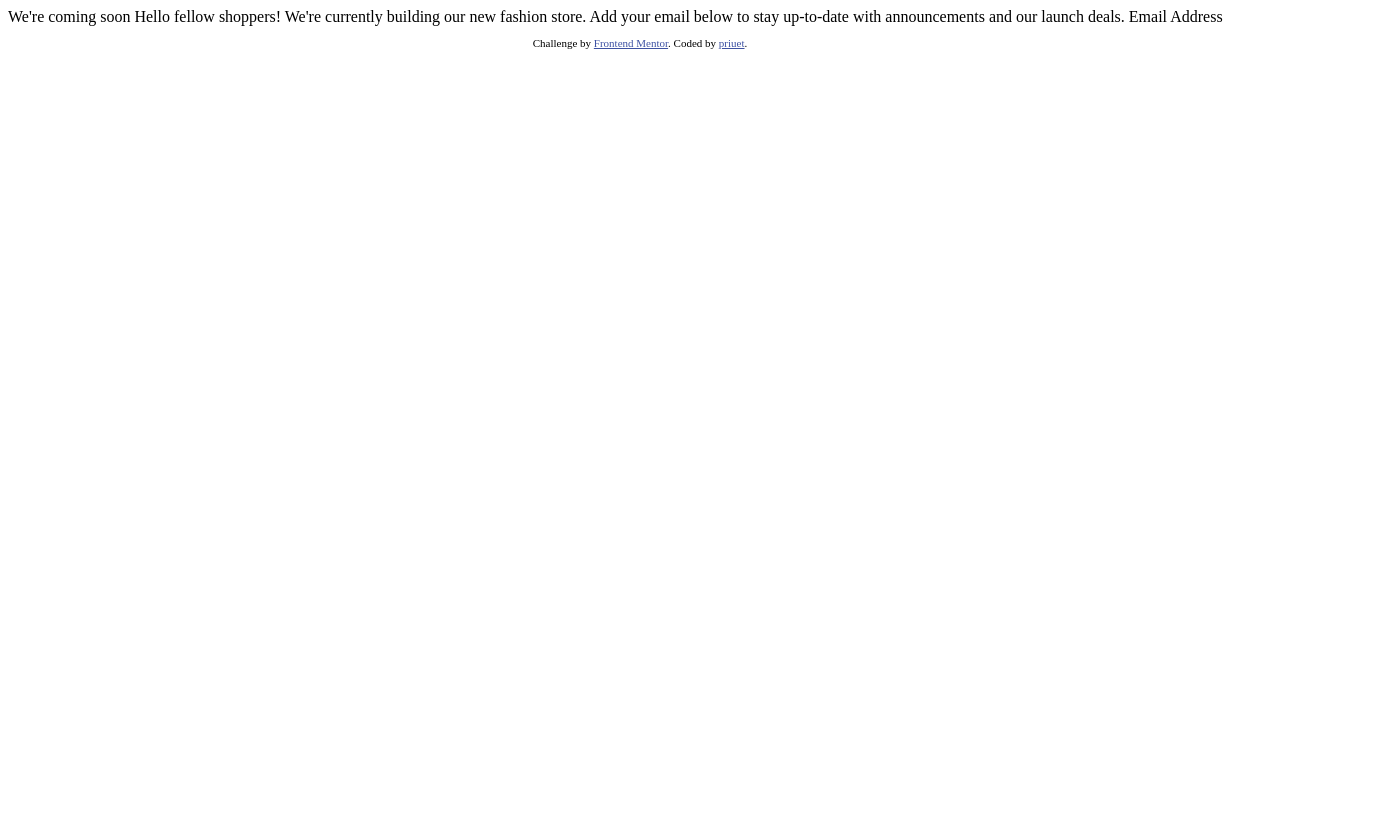
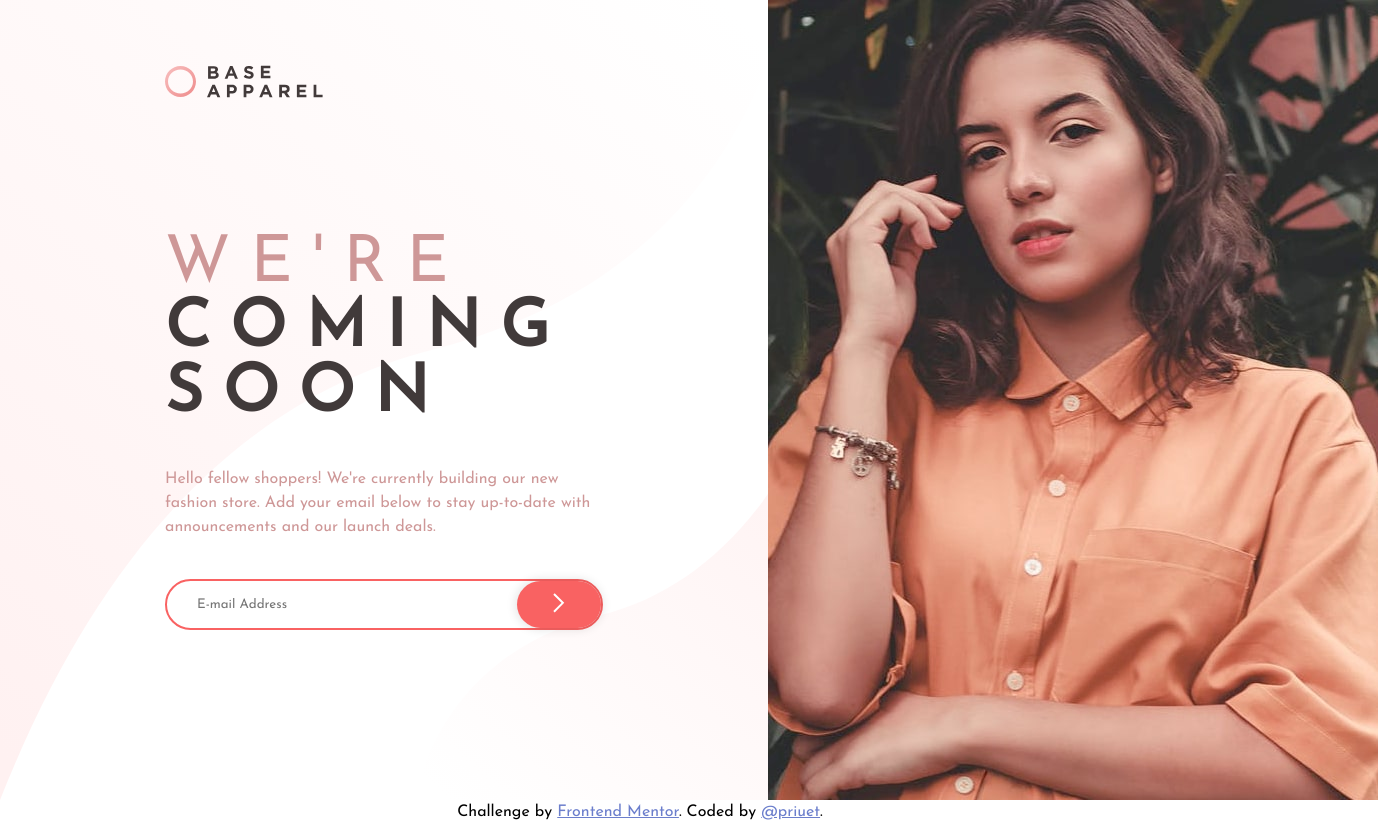
Before and after one commit to priuet/base-apparel-coming-soon-page, a plain HTML site: page index.html in a window 1280 px wide. Shown: the whole page, 1378 px wide, since content can reach past the window. Drawn offline with Linux system fonts and the light colour scheme.

Commit message:
feat: add styles for email input form

```diff
--- a/index.html
+++ b/index.html
@@ -3,31 +3,47 @@
 <head>
   <meta charset="UTF-8">
   <meta name="viewport" content="width=device-width, initial-scale=1.0"> <!-- displays site properly based on user's device -->
-
+   <link rel="stylesheet" href="style.css">
   <link rel="icon" type="image/png" sizes="32x32" href="./images/favicon-32x32.png">
-
+  <link href="https://fonts.googleapis.com/css?family=Josefin+Sans&display=swap" rel="stylesheet">
   <title>Frontend Mentor | Base Apparel coming soon page</title>
 
   <!-- Feel free to remove these styles or customise in your own stylesheet 👍 -->
   <style>
     .attribution { font-size: 11px; text-align: center; }
-    .attribution a { color: hsl(228, 45%, 44%); }
   </style>
 </head>
 <body>
+  <main>
+    <div class="page-wrapper">
+      <section class="page-text">
+        <img src="images/logo.svg" alt="" class="logo">
+        <div class="text-wrapper">
+         <h1 class="page-title"><span class="title-light">We're</span><br><span class="title-bold">coming <br>soon</span></h1>
+         <p class="page-subtitle">Hello fellow shoppers! We're currently building our new fashion store.
+          Add your email below to stay up-to-date with announcements and our launch deals.</p>
+            <form action="get">
+               <input type="email" name="email" id="email" placeholder="E-mail Address">
+               <button class="btn__arrow" type="button">
+                  <img src="images/icon-arrow.svg" alt="">
+               </button>
+            </form>
+         </div>
+      </section>
 
-  We're coming soon
-
-  Hello fellow shoppers! We're currently building our new fashion store.
-  Add your email below to stay up-to-date with announcements and our launch deals.
-
-  Email Address
+      <div class="img-wrapper">
+        <img src="images/hero-desktop.jpg" alt="" class="main-img">
+      </div>
+    </div>
+  </main>
 
   <footer>
-    <p class="attribution">
-      Challenge by <a href="https://www.frontendmentor.io?ref=challenge" target="_blank">Frontend Mentor</a>.
-      Coded by <a href="https://github.com/priuet">priuet</a>.
-    </p>
+     <div class="footer__wrapper">
+         <p class="footer__link">
+            Challenge by <a href="https://www.frontendmentor.io?ref=challenge" target="_blank">Frontend Mentor</a>.
+            Coded by <a href="https://github.com/priuet">@priuet</a>.
+         </p>
+      </div>
   </footer>
 </body>
 </html>
--- /dev/null
+++ b/style.css
@@ -0,0 +1,93 @@
+@import url('https://fonts.googleapis.com/css?family=Josefin+Sans&display=swap');
+
+* {
+    margin: 0;
+    padding: 0;
+    text-decoration: none;
+    font-family: 'Josefin Sans', sans-serif;
+}
+body {
+    width: 100%;
+}
+.page-wrapper {
+    background: url(images/bg-pattern-desktop.svg) no-repeat;
+    display: flex;
+    justify-content: space-between;
+}
+.page-text {
+    padding: 65px 165px;
+
+}
+
+.logo {
+    padding-bottom: 130px;
+}
+.page-title {
+    font-size: 65px;
+    line-height: 1;
+    text-transform: uppercase;
+    letter-spacing: 20px;
+    padding-bottom: 40px;
+}
+.title-light {
+    font-weight: 100;
+    color: hsl(0, 36%, 70%);
+}
+.title-bold {
+    font-weight: 800;
+    color: hsl(0, 6%, 24%);
+}
+.page-subtitle {
+    font-weight: 100;
+    color: hsl(0, 36%, 70%);
+    font-size: 16px;
+    line-height: 1.5;
+    padding-bottom: 40px;
+}
+form {
+    /* width: 87%; */
+    font-size: 20px;
+    padding: 0 0 0 30px;
+    border: hsl(0, 93%, 68%) solid 2px;
+    border-radius: 50px;
+    color: hsl(0, 6%, 24%);
+    cursor: pointer;
+    display: flex;
+    justify-content: space-between;
+    align-items: center;
+    box-sizing: border-box;
+}
+input {
+    outline: 0;
+    border: 0;
+    background: transparent;
+}
+.btn__arrow {
+    display: inline-block;
+    background: hsl(0, 93%, 68%);
+    box-shadow: 0 0 10px 2px rgba(0, 0, 0, .1);
+    border-radius: 25px;
+    padding: 12px 36px;
+    border: 0;
+}
+
+
+
+
+
+.img-wrapper {
+    width: 40%;
+}
+
+
+
+
+
+
+.footer__wrapper {
+    text-align: center;
+}
+.footer__link a {
+    color: hsl(228, 49%, 61%);
+    text-decoration: underline;
+}
```
